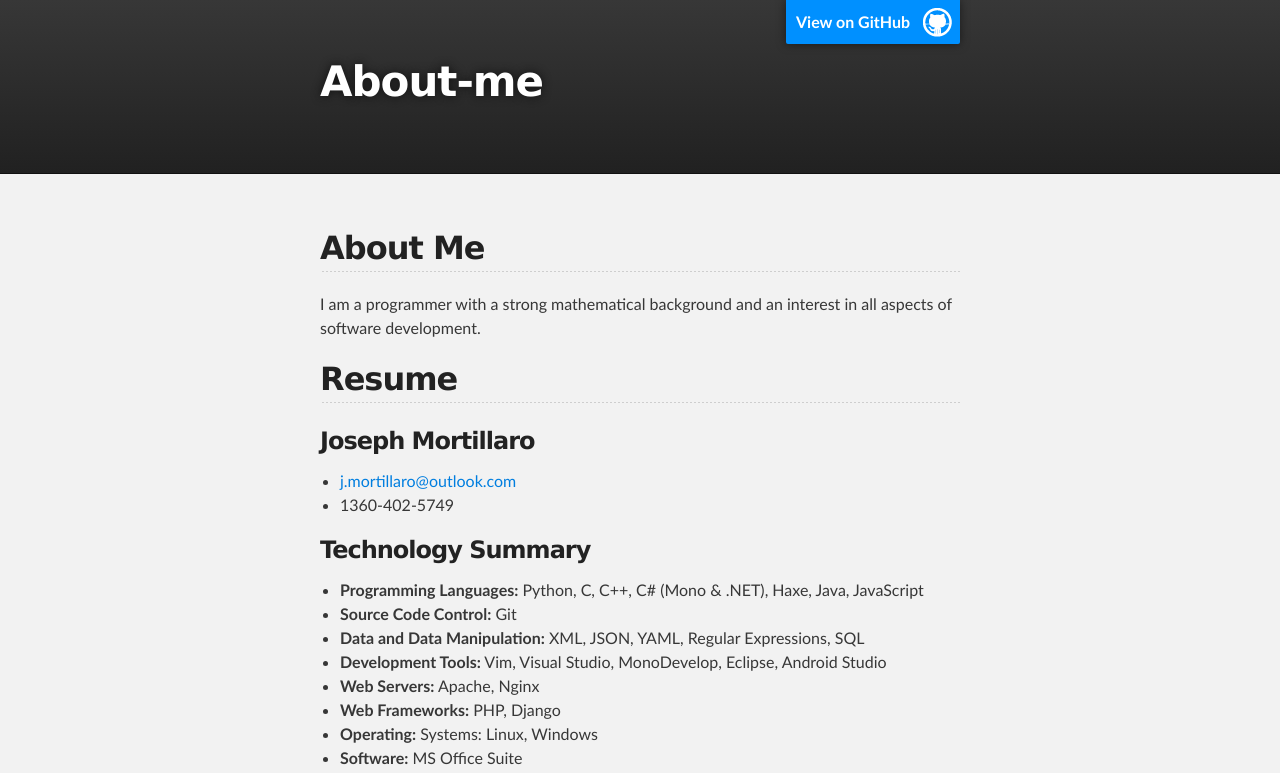
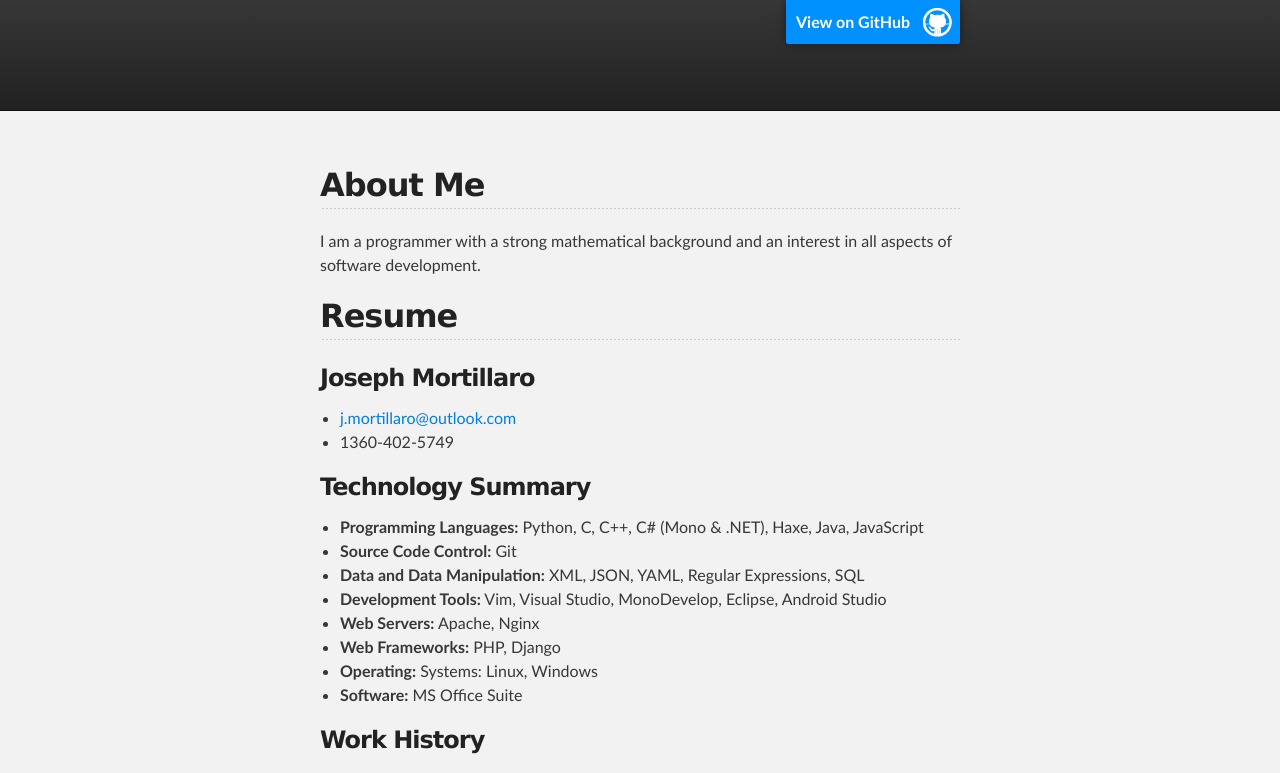
Before and after one commit to OlyCode/about-me, a plain HTML site: page index.html in a window 1280 px wide. Shown: the top 773 px of the page. Drawn offline with Linux system fonts and the light colour scheme.

Commit message:
Update index.html

```diff
--- a/index.html
+++ b/index.html
@@ -18,7 +18,7 @@
         <header class="inner">
           <a id="forkme_banner" href="https://github.com/OlyCode/about-me">View on GitHub</a>
 
-          <h1 id="project_title">About-me</h1>
+          <h1 id="project_title"></h1>
           <h2 id="project_tagline"></h2>
 
             <!-- section id="downloads">
```
